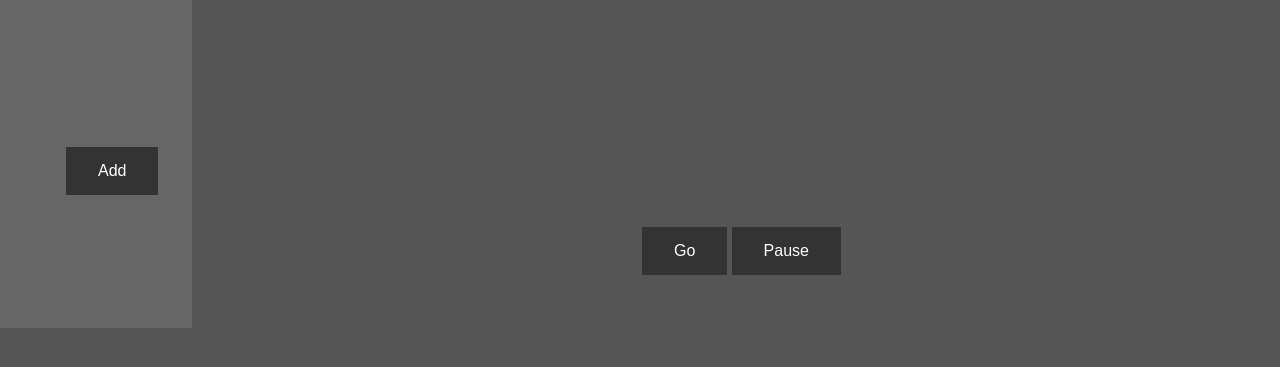
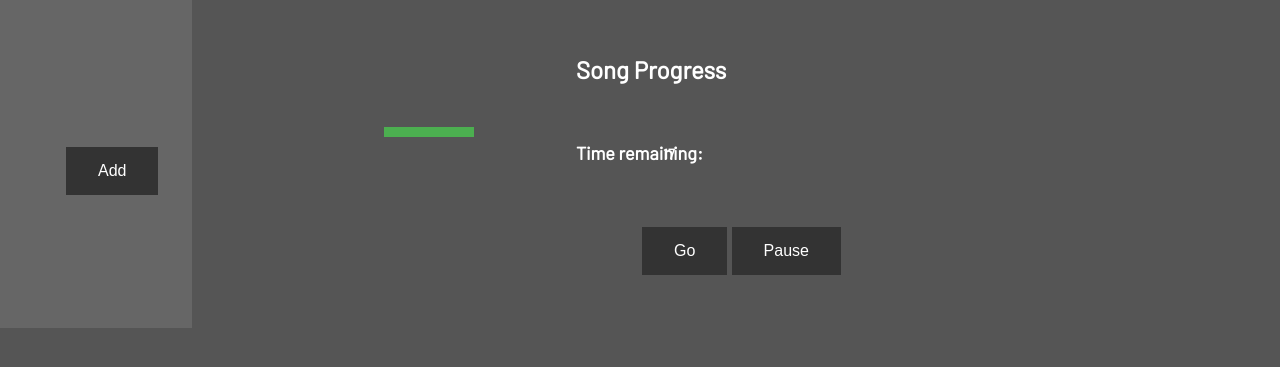
Before and after one commit to jameswzhou/musicquiz, a plain HTML site: page frontend/main.html in a window 1280 px wide. Both pictures are taken after a click on the button "Go". Shown: the part 177-544 px from the top of the page. Drawn offline with Linux system fonts and the light colour scheme; no server answers.

Commit message:
added progress bar

```diff
--- a/frontend/main.html
+++ b/frontend/main.html
@@ -75,6 +75,40 @@ div.players{
   top: 50%;
   left:57%;
 }
+#myProgress {
+  position:fixed;
+  top: 35%;
+  left: 30%;
+  width: 40%;
+  background-color: #ddd;
+}
+
+#myBar {
+  position:fixed;
+  top: 38%;
+  left: 30%;
+  width: 0;
+  height: 10px;
+  background-color: #4CAF50;
+}
+h1{
+  position:fixed;
+  top: 27%;
+  left: 45%;
+}
+
+h2{
+  position:fixed;
+  top: 38%;
+  left: 45%;
+}
+
+h3{
+  position:fixed;
+  top: 38.5%;
+  left: 51.8%;
+}
+
 </style>
 </head>
 
@@ -85,9 +119,15 @@ div.players{
       <li>Violet Evergarden</li>
     </ol></div>
   <button class= "button button2" onclick = "add()">Add </button>
-  <button class= "button button1" onclick = "test()">Go</button>
+  <button class= "button button1" onclick = "test();move()">Go</button>
   <button class= "button button3" onclick = "stop()">Pause</button>
+  <h1>Song Progress</h1>
 
+  <div class="myProgress">
+      <div id="myBar"></div>
+  </div>
+  <h2>Time remaining:</h2>
+  <h3 id=remaining>20</h3>
   <script>
   var audioElement;
     function add(){
@@ -112,6 +152,31 @@ div.players{
         audioElement.pause();
       }
     }
+    var i = 0;
+        function move() {
+            var start = performance.now();
+            if (i == 0) {
+                i = 1;
+                var progbar = document.getElementById("myBar");
+                var width = 0;
+                var id = setInterval(frame, 10);
+                function frame() {
+                    if (width >= 50) {
+                        clearInterval(id);
+                        i = 0;
+                    } else {
+                        var elapsed = (performance.now() - start) / 1000;
+                        width = (elapsed / 20) * 50;
+                        progbar.style.width = width + "%";
+                        var countdown = document.getElementById("remaining");
+                        var timeremaining = (20 - elapsed);
+                        if(timeremaining>=0){
+                            countdown.textContent = timeremaining.toFixed(0);
+                        }
+                    }
+                }
+            }
+        }
   </script>
 </body>
 </html>
```
